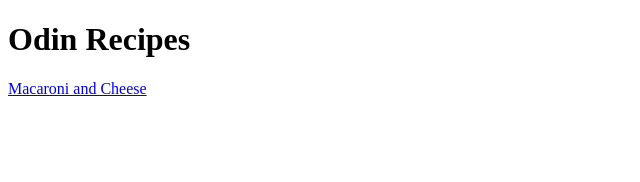
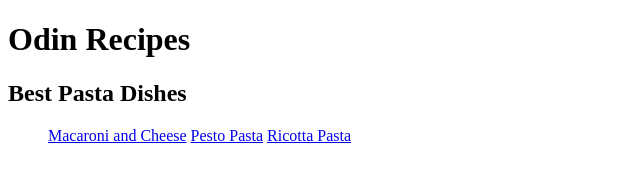
Before and after one commit to PProv/odin-recipes, a plain HTML site: page index.html in a window 1280 px wide. Shown: the whole page, without its empty margins (0-640 px from the left). Drawn offline with Linux system fonts and the light colour scheme.

Commit message:
Added pesto/ricotta files and links in index

```diff
--- a/index.html
+++ b/index.html
@@ -7,6 +7,12 @@
 
     <body>
         <h1>Odin Recipes</h1>
-        <a href="recipes/macaroni-and-cheese.html">Macaroni and Cheese</a>
+        <h2>Best Pasta Dishes</h2>
+        <ul>
+            <a href="recipes/macaroni-and-cheese.html">Macaroni and Cheese</a>
+            <a href="recipes/pesto-pasta">Pesto Pasta</a>
+            <a href="recipes/ricotta-pasta">Ricotta Pasta</a>
+        </ul>
+
     </body>
 </html>
```
Also changed, not shown: 2 other files.
